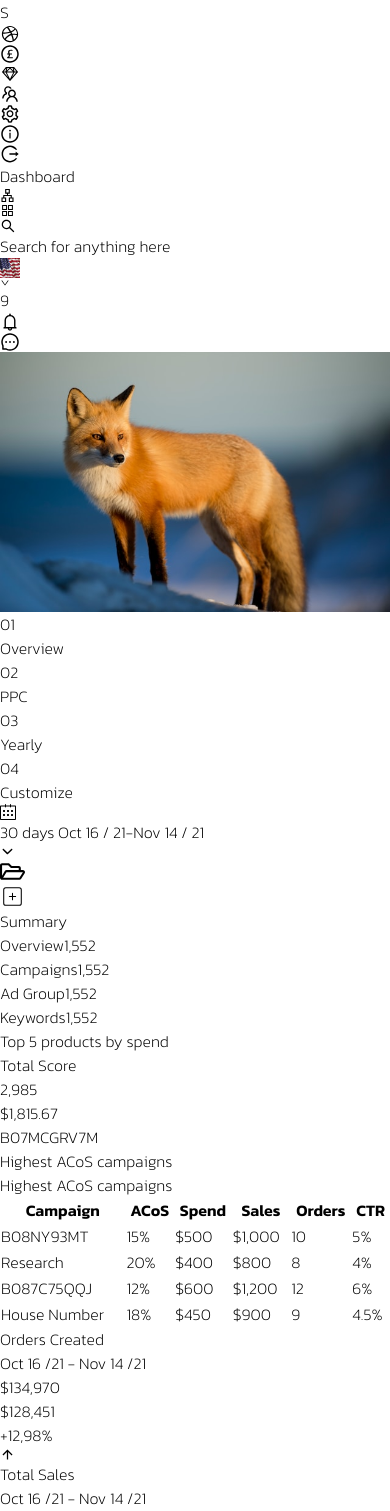
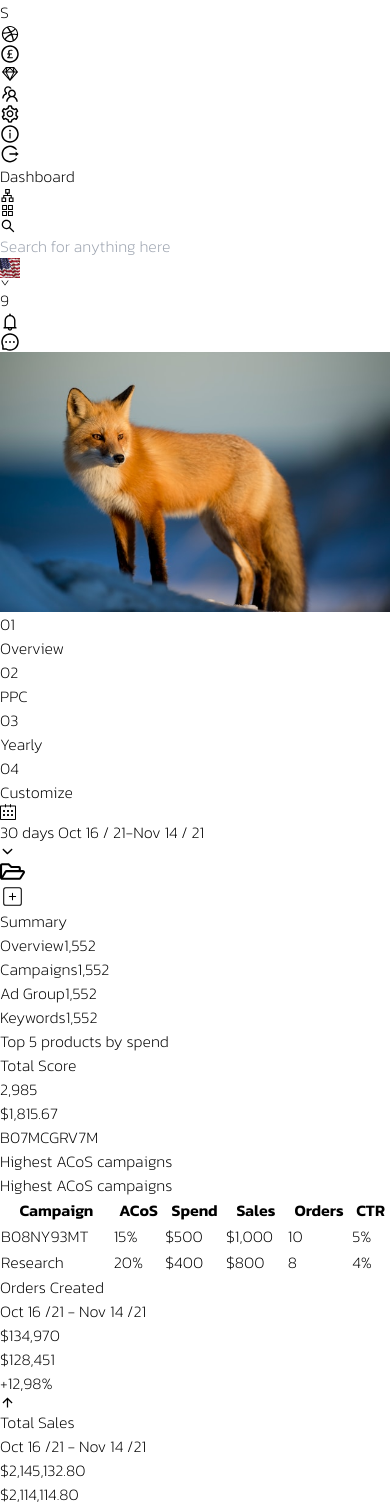
Before and after one commit to macdonald16/Dashboard, a React (Vite) app: page / in a window 390 px wide. Shown: the top 1511 px of the page. Built offline with nearby package versions, Linux system fonts and the light colour scheme.

Commit message:
responsive and search input text

```diff
--- a/src/components/Dashboard.jsx
+++ b/src/components/Dashboard.jsx
@@ -6,7 +6,7 @@ const Dashboard = () => {
 
 {/* first cards */}
 
-  <div className="grid grid-cols-3 text-black font-bold gap-12 ">
+<div className="grid grid-cols-1 md:grid-cols-2 lg:grid-cols-3 text-black font-bold gap-12 ">
   <div className="bg-green-200 rounded-3xl p-4">
     <h1 className="pb-4 text-2xl">Summary</h1>
     <div className="grid grid-rows-4 gap-2">
@@ -29,26 +29,26 @@ const Dashboard = () => {
         Keywords
         <span className="bg-purple-200 px-2 rounded-xl ml-auto">1,552</span>
       </h1>
-
-
+    </div>
   </div>
 
-    </div>
-    <div className="bg-cyan-100 rounded-3xl p-4  flex flex-col justify-end">
+  <div className="bg-cyan-100 rounded-3xl p-4 flex flex-col justify-end">
     <h1 className="pb-4 text-2xl">Top 5 products by spend</h1>
     <p className="font-normal text-center">Total Score</p>
     <h1 className="text-3xl text-center">2,985</h1>
 
-  <div className="bg-cyan-200 rounded-xl px-2 mt-auto ">
+    <div className="bg-cyan-200 rounded-xl px-2 mt-auto">
       <h1 className="">$1,815.67</h1>
       <p className="font-normal">B07MCGRV7M</p>
     </div>
   </div>
-    <div className="bg-purple-200 rounded-3xl p-4  ">
+
+  <div className="bg-purple-200 rounded-3xl p-4">
     <h1 className="pb-4 text-2xl">Highest ACoS campaigns</h1>
     <div className="bg-purple-200 rounded-3xl p-4">
       <h1 className="pb-4 text-2xl">Highest ACoS campaigns</h1>
 
+      <div className="overflow-x-auto">
         <table className="border-collapse text-center" style={{ width: "100%" }}>
           <thead>
             <tr>
@@ -77,29 +77,11 @@ const Dashboard = () => {
               <td className="p-2">8</td>
               <td className="p-2">4%</td>
             </tr>
-      <tr>
-        <td className="p-2">B087C75QQJ</td>
-        <td className="p-2">12%</td>
-        <td className="p-2">$600</td>
-        <td className="p-2">$1,200</td>
-        <td className="p-2">12</td>
-        <td className="p-2">6%</td>
-      </tr>
-      <tr>
-        <td className="p-2">House Number</td>
-        <td className="p-2">18%</td>
-        <td className="p-2">$450</td>
-        <td className="p-2">$900</td>
-        <td className="p-2">9</td>
-        <td className="p-2">4.5%</td>
-      </tr>
           </tbody>
         </table>
       </div>
-
-
     </div>
-
+  </div>
 </div>
   {/* another cards */}
 
--- a/src/components/Header.jsx
+++ b/src/components/Header.jsx
@@ -15,7 +15,7 @@ import {
       <div className="mx-auto text-white justify-between items-center gap-5 pr-10 ">
         <div className="grid grid-cols-3">
           <div className="flex gap-8">
-              <h1 className="text-2xl">Dashboard</h1>
+            <h1 className="text-2xl hidden lg:block">Dashboard</h1>
             <div className="mt-1 text-yellow-200">
               <AiOutlineApartment size={15} />
             </div>
@@ -28,8 +28,13 @@ import {
             <span className="p-2 text-yellow-200">
               <AiOutlineSearch />
             </span>
-              <h1 className="text-yellow-200 p-1">Search for anything here</h1>
+            <input
+              type="text"
+              placeholder="Search for anything here"
+              className="text-yellow-200 bg-gray-700 p-1 w-full rounded-full focus:outline-none"
+            />
           </div>
+
           <div className="grid grid-cols-3">
             <div
               className="gap-1 bg-gray-700 flex px-2 rounded-full items-center"
@@ -54,7 +59,7 @@ import {
               <img
                 src={profile}
                 alt="Profile Picture"
-                  className="w-8 h-8 rounded-full mr-2"
+                className="w-8 h-8 rounded-full mr-2 mr-4"
               />
             </div>
           </div>
```
Lines whose indentation alone changed are shown as unchanged.
